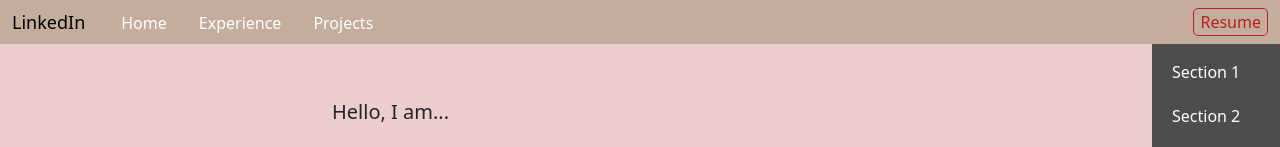
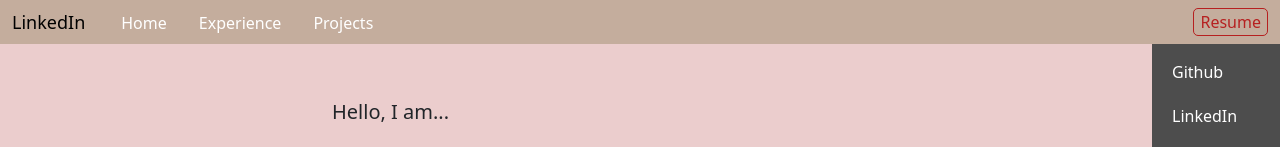
Before and after one commit to 1AlexBunea/Portfolio-Website, a React (Vite) app: page / in a window 1280 px wide. Shown: the top 147 px of the page. Built offline with nearby package versions, Linux system fonts and the light colour scheme.

Commit message:
sidebar changes

```diff
--- a/src/Sidebar.tsx
+++ b/src/Sidebar.tsx
@@ -9,8 +9,8 @@ const Sidebar: React.FC = () => {
         marginTop:20,
     }}>
       <ul>
-        <li><a href="#section1">Section 1</a></li>
-        <li><a href="#section2">Section 2</a></li>
+        <li><a href="#section1">Github</a></li>
+        <li><a href="#section2">LinkedIn</a></li>
         <li><a href="#section3">Section 3</a></li>
       </ul>
     </div>
```
